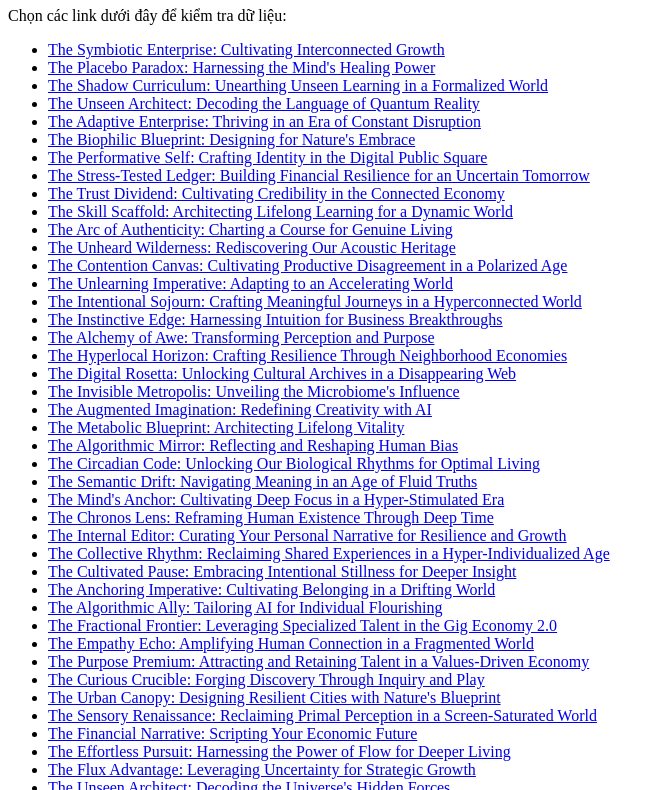
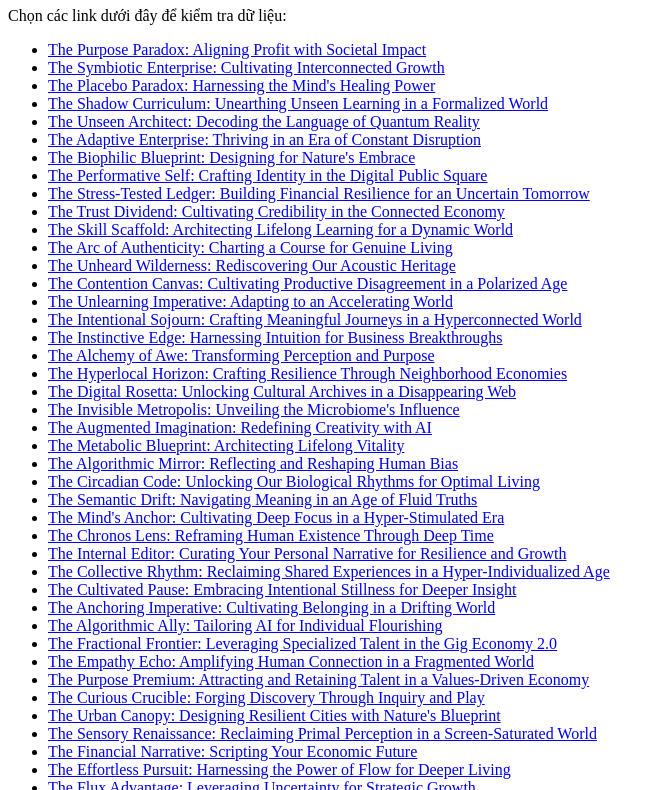
Before and after one commit to hiendo1-a11y/hien_test_444, a plain HTML site: page index.html in a window 1280 px wide. Shown: the part 73-863 px from the top of the page, without its empty margins (0-665 px from the left). Drawn offline with Linux system fonts and the light colour scheme.

Commit message:
🤖 Auto: The Purpose Paradox: Aligning Profit with Societal Impact

```diff
--- a/index.html
+++ b/index.html
@@ -8,6 +8,7 @@
     <h1>Hệ thống lưu trữ file Test AI</h1>
     <p>Chọn các link dưới đây để kiểm tra dữ liệu:</p>
     <ul>
+        <li><a href="Test_auto_the_purpose_paradox_aligning_profit_with_societal_impact.pdf">The Purpose Paradox: Aligning Profit with Societal Impact</a></li>
         <li><a href="Test_auto_the_symbiotic_enterprise_cultivating_interconnected_growth.pdf">The Symbiotic Enterprise: Cultivating Interconnected Growth</a></li>
         <li><a href="Test_auto_the_placebo_paradox_harnessing_the_mind_s_healing_power.pdf">The Placebo Paradox: Harnessing the Mind's Healing Power</a></li>
         <li><a href="Test_auto_the_shadow_curriculum_unearthing_unseen_learning_in_a_formal.pdf">The Shadow Curriculum: Unearthing Unseen Learning in a Formalized World</a></li>
```
Also changed, not shown: .article_history.json, 1 other file.
